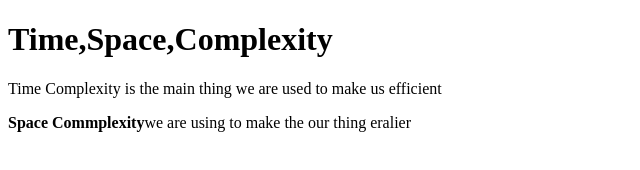
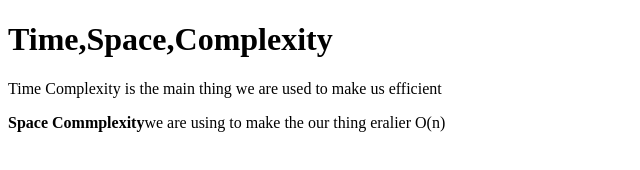
Before and after one commit to acciojob/time-and-space-complexity-KUNAMMANISAICHARANREDDY, a website: page main.html in a window 1280 px wide. Shown: the full height of the page, 0-640 px from the left. Drawn offline with Linux system fonts and the light colour scheme.

Commit message:
created a submission

```diff
--- a/main.html
+++ b/main.html
@@ -10,7 +10,7 @@
 	<!-- the entire body must be written by student -->
 	<h1>Time,Space,Complexity</h1>
 	<p>Time Complexity is the main thing we are used to make us efficient</p>
-	<p><b>Space Commplexity</b>we are using to make the our thing eralier </p>
+	<p><b>Space Commplexity</b>we are using to make the our thing eralier O(n) </p>
     <script type="text/javascript" src="./script.js">
 </script>
 
```
